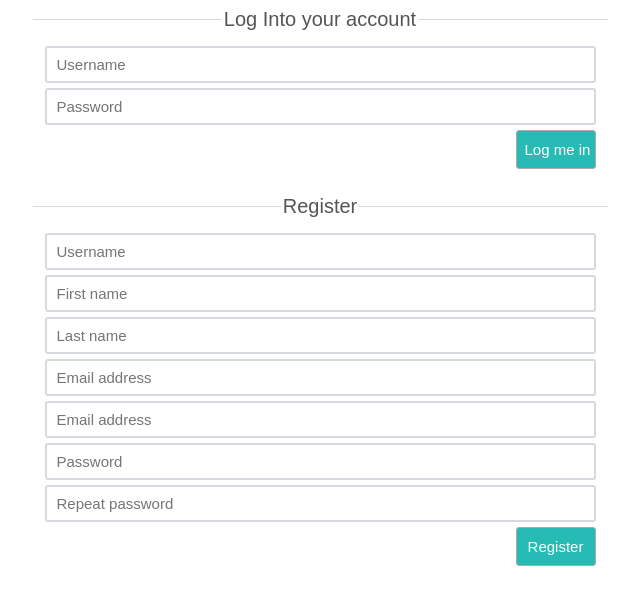
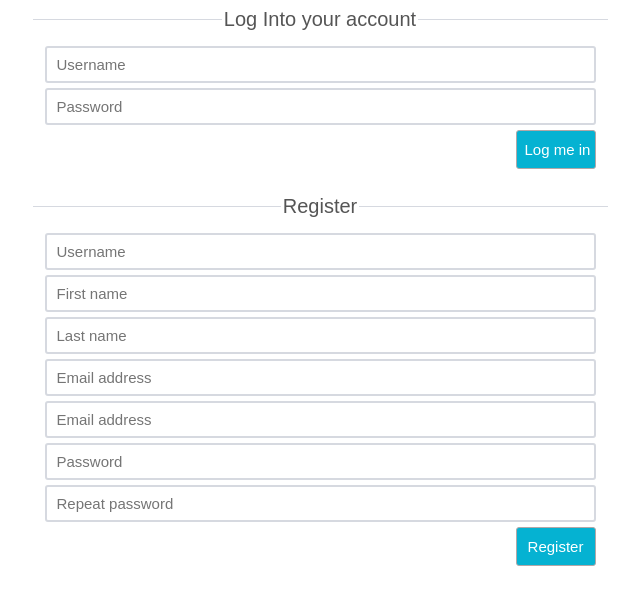
Before and after one commit to mariominew12345/forum2k16, a PHP site: page /views/login.php in a window 1280 px wide. Shown: the top 605 px of the page, without its empty margins (320-960 px from the left). Run offline with PHP 8.4, Linux system fonts and the light colour scheme.

Commit message:
Update logIn.css

```diff
--- a/styles/logIn.css
+++ b/styles/logIn.css
@@ -46,7 +46,7 @@
     float: right;
     width: 80px;
     padding: 10px 8px;
-    background: #26bcb5;
+    background: #05B2D2;
     color: #ffffff;
     border: 1px solid rgb(178, 167, 167);
     border-radius: 3px;
@@ -57,7 +57,7 @@
 }
 
 #logInButton:hover, #registerButton:hover{
-    background: #535A6C;
+    background: #05B2D2;
     cursor: pointer;
 }
 
```
